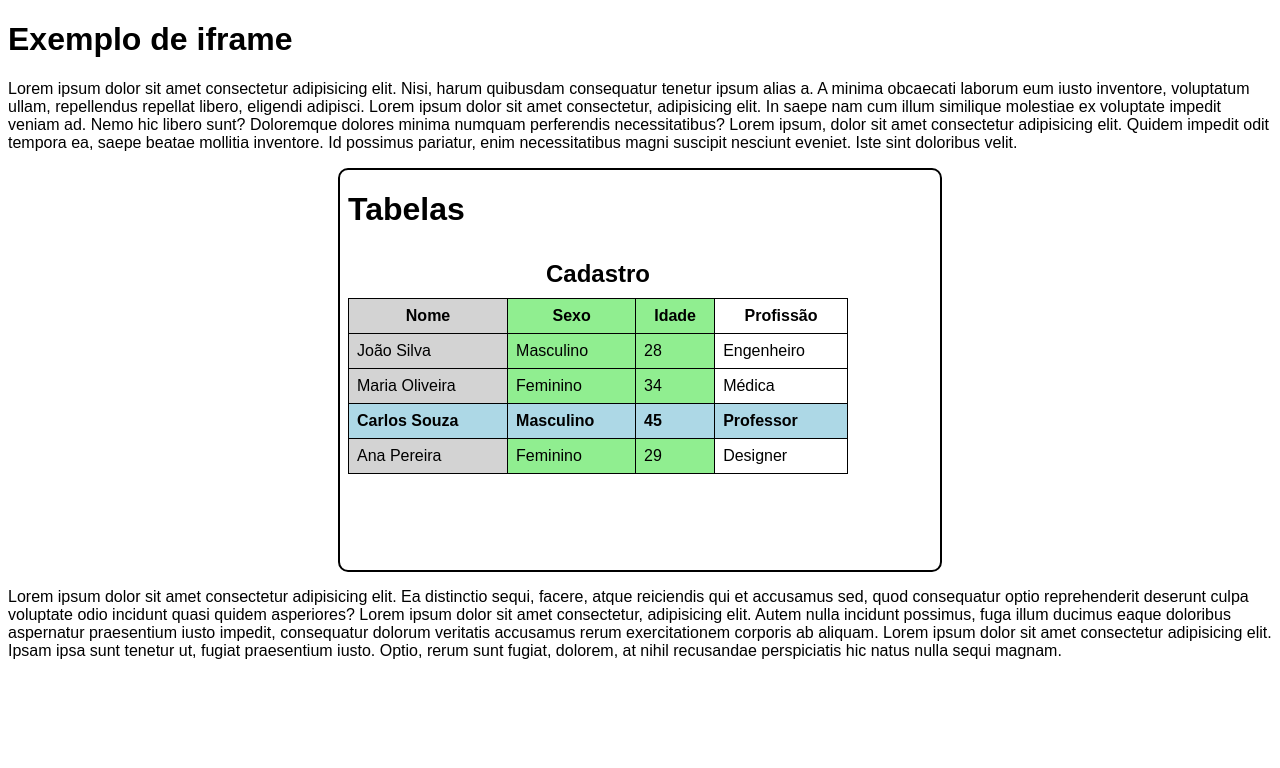
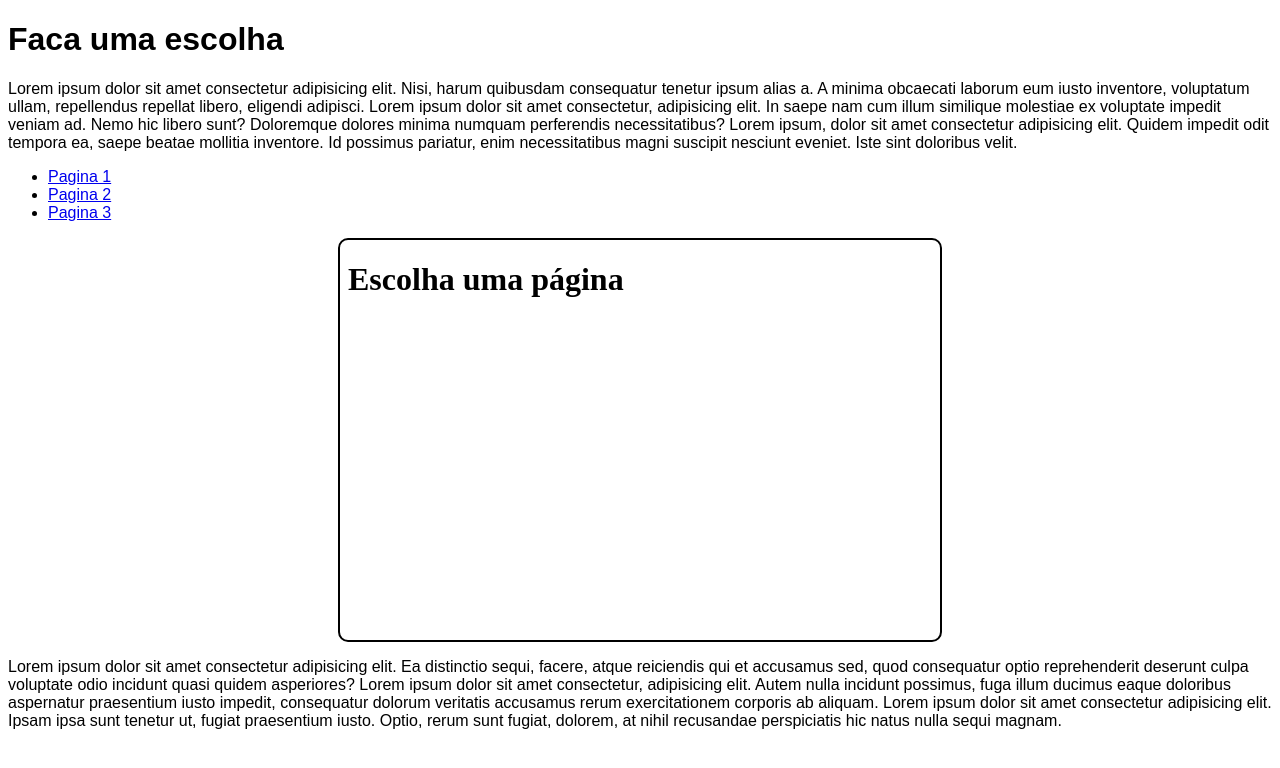
Before and after one commit to OYanEnrique/exercicios-html, a plain HTML site: page Arquivos/ex042/ex042.html in a window 1280 px wide. Drawn offline with Linux system fonts and the light colour scheme.

Commit message:
feat: Adiciona navegação por target no ex042

```diff
--- a/Arquivos/ex042/ex042.html
+++ b/Arquivos/ex042/ex042.html
@@ -17,13 +17,21 @@
     </style>
 </head>
 <body>
-    <h1>Exemplo de iframe</h1>
+    <h1>Faca uma escolha</h1>
     <p>Lorem ipsum dolor sit amet consectetur adipisicing elit. Nisi, harum quibusdam consequatur tenetur ipsum alias a. A minima obcaecati laborum eum iusto inventore, voluptatum ullam, repellendus repellat libero, eligendi adipisci.
         Lorem ipsum dolor sit amet consectetur, adipisicing elit. In saepe nam cum illum similique molestiae ex voluptate impedit veniam ad. Nemo hic libero sunt? Doloremque dolores minima numquam perferendis necessitatibus?
         Lorem ipsum, dolor sit amet consectetur adipisicing elit. Quidem impedit odit tempora ea, saepe beatae mollitia inventore. Id possimus pariatur, enim necessitatibus magni suscipit nesciunt eveniet. Iste sint doloribus velit.
     </p>
 
-    <iframe src="../ex039/ex039.html" width="600" height="400"></iframe>
+    <ul>
+        <li><a href="../ex039/ex039.html" target="frame">Pagina 1</a></li>
+        <li><a href="../ex040/ex040.html" target="frame">Pagina 2</a></li>
+        <li><a href="../ex041/ex041.html" target="frame">Pagina 3</a></li>
+    </ul>
+
+    <iframe id = "tela" name ="frame" srcdoc="<h1>Escolha uma página</h1>" width="600" height="400">
+        <p class="erro">Erro ao carregar o conteúdo do iframe.</p>
+    </iframe>
     <p>
         Lorem ipsum dolor sit amet consectetur adipisicing elit. Ea distinctio sequi, facere, atque reiciendis qui et accusamus sed, quod consequatur optio reprehenderit deserunt culpa voluptate odio incidunt quasi quidem asperiores?
         Lorem ipsum dolor sit amet consectetur, adipisicing elit. Autem nulla incidunt possimus, fuga illum ducimus eaque doloribus aspernatur praesentium iusto impedit, consequatur dolorum veritatis accusamus rerum exercitationem corporis ab aliquam.
```
